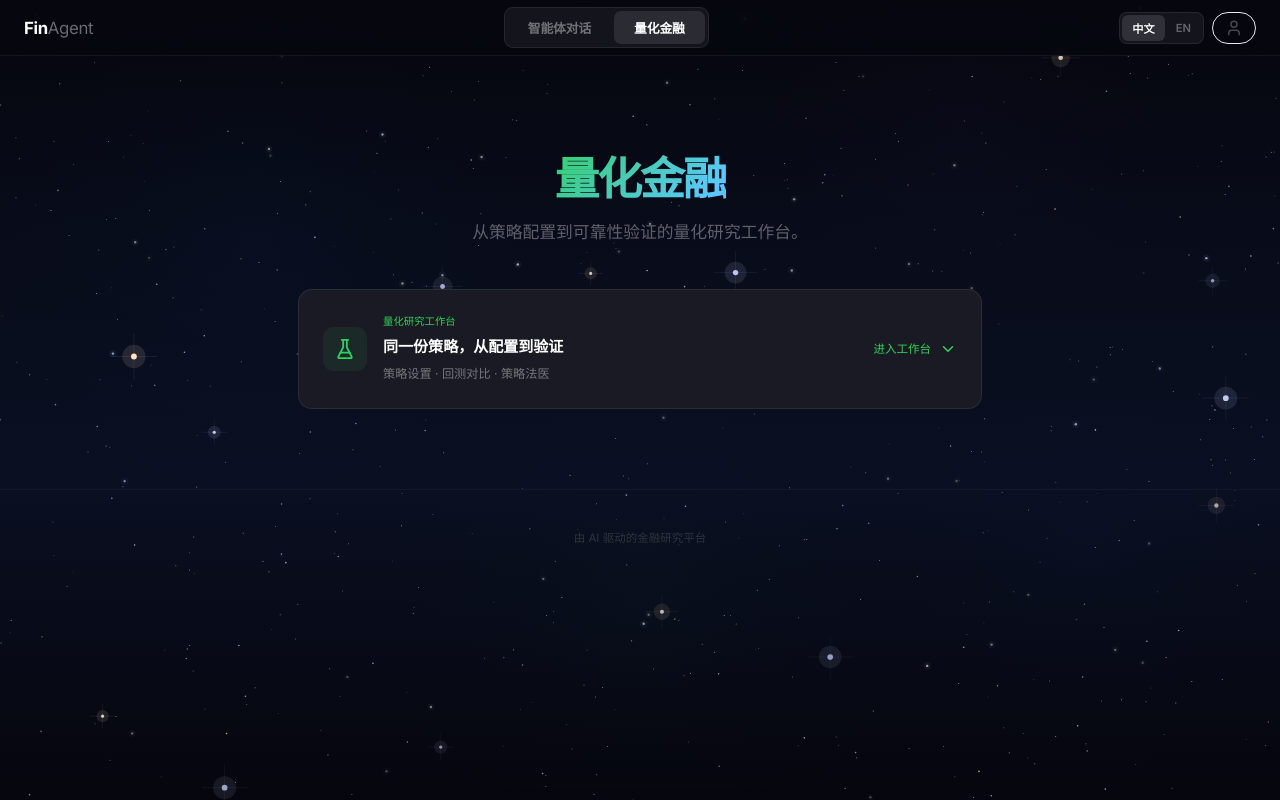
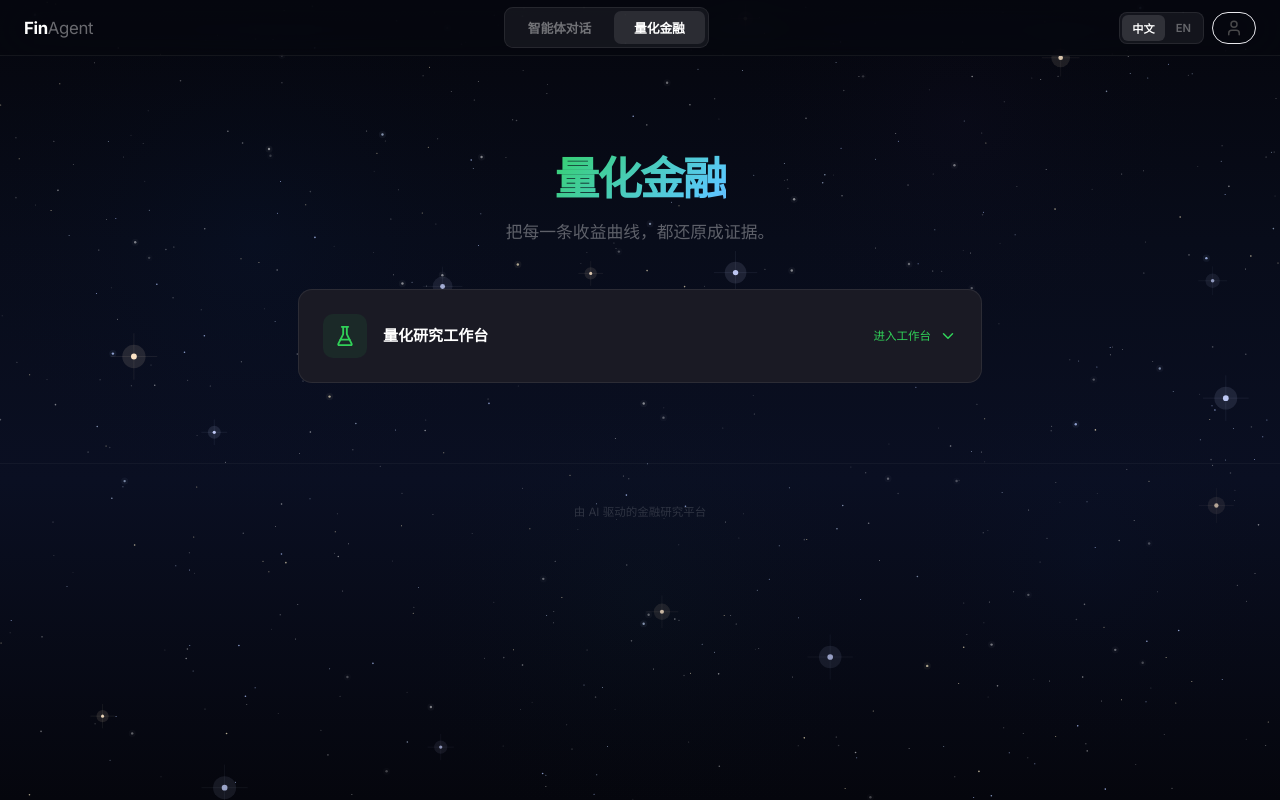
Before and after one commit to wearebes/fin-agent, a React (Vite) app in the folder frontend/: page /#/quant in a window 1280 px wide. Built offline with nearby package versions, Linux system fonts and the light colour scheme.

Commit message:
style: simplify quant workspace copy

```diff
--- a/frontend/src/components/QuantForensics.tsx
+++ b/frontend/src/components/QuantForensics.tsx
@@ -28,14 +28,11 @@ const copy = {
     eyebrow: '策略法医',
     tabSetup: '策略设置', tabBacktest: '回测对比', tabForensics: '策略法医',
     backtestEmpty: '先完成策略设置并运行回测。', forensicsEmpty: '先运行回测，策略法医才有证据可检查。',
-    desc: '用真实历史行情检查未来数据泄漏、过拟合、参数脆弱性、交易成本、市场状态依赖与伪 Alpha。',
-    guardrail: 'AI 只解释证据，不改写回测数字', configure: '送检策略',
-    configureDesc: '选择一个可复现策略模板，设定参数后启动完整审计。',
+    configure: '策略设置',
     ticker: '标的代码', benchmark: '基准', period: '历史区间', cost: '单边交易成本',
     windows: '参数窗口', fast: '快速', slow: '慢速', run: '开始策略尸检',
     running: '正在获取行情并审计…', presets: '策略模板', introTitle: '检查范围',
     evidenceNames: ['未来数据泄漏', '过拟合', '参数敏感性', '交易成本', '市场状态', 'Alpha 真实性'],
-    introDesc: '系统使用滞后一日的信号执行回测，并用锁定规则完成诊断。最终输出不是买卖建议，而是一份可复核的策略可靠性报告。',
     reliability: '策略可信度', annualized: '年化收益', drawdown: '最大回撤',
     sharpe: '夏普比率', alpha: '年化 Alpha', curve: '净值证据', strategy: '策略',
     base: '基准', checks: '法医检查', sensitivity: '参数敏感度', costs: '成本压力测试',
@@ -47,14 +44,11 @@ const copy = {
     eyebrow: 'Quant Forensics',
     tabSetup: 'Strategy setup', tabBacktest: 'Backtest comparison', tabForensics: 'Strategy forensics',
     backtestEmpty: 'Set up a strategy and run a backtest first.', forensicsEmpty: 'Run a backtest first so the forensic checks have evidence.',
-    desc: 'Audit look-ahead leakage, overfitting, parameter fragility, costs, regime dependence, and false alpha on real historical prices.',
-    guardrail: 'AI explains evidence; it cannot rewrite backtest numbers', configure: 'Submit a strategy',
-    configureDesc: 'Pick a reproducible template, set its parameters, and run the locked audit.',
+    configure: 'Strategy setup',
     ticker: 'Ticker', benchmark: 'Benchmark', period: 'History', cost: 'One-way cost',
     windows: 'Parameter windows', fast: 'Fast', slow: 'Slow', run: 'Start autopsy',
     running: 'Fetching prices and auditing…', presets: 'Templates', introTitle: 'Audit coverage',
     evidenceNames: ['Leakage', 'Overfitting', 'Sensitivity', 'Costs', 'Regimes', 'Alpha'],
-    introDesc: 'Signals are lagged by one session and every diagnosis follows locked rules. The output is an inspectable reliability report, not trading advice.',
     reliability: 'Reliability', annualized: 'Annual return', drawdown: 'Max drawdown',
     sharpe: 'Sharpe ratio', alpha: 'Annual alpha', curve: 'Equity evidence', strategy: 'Strategy',
     base: 'Benchmark', checks: 'Forensic checks', sensitivity: 'Parameter sensitivity',
@@ -161,7 +155,7 @@ export default function QuantWorkbench() {
 
       {activeTab === 'setup' && <section className="qf-shell" role="tabpanel">
         <form className="qf-panel qf-form" onSubmit={submit}>
-          <div className="qf-panel-heading"><div><span>01 / INTAKE</span><h2>{labels.configure}</h2><p>{labels.configureDesc}</p></div><FlaskConical size={24} /></div>
+          <div className="qf-panel-heading"><h2>{labels.configure}</h2><FlaskConical size={24} /></div>
           <label className="qf-label">{labels.presets}</label>
           <div className="qf-template-grid">
             {templates.map((template) => <button type="button" key={template.kind} onClick={() => selectTemplate(template.kind)} className={form.strategy === template.kind ? 'active' : ''}><Activity size={16} /><span>{template[lang]}</span></button>)}
@@ -206,12 +200,9 @@ function Intro({ labels }: { labels: Labels }) {
   return (
     <div className="qf-panel qf-intro">
       <h2>{labels.introTitle}</h2>
-      <p>{labels.desc}</p>
       <div className="qf-intro-list">
         {labels.evidenceNames.map((item) => <div key={item}><CheckCircle2 size={14} />{item}</div>)}
       </div>
-      <p>{labels.introDesc}</p>
-      <p className="qf-note"><ShieldCheck size={16} />{labels.guardrail}</p>
     </div>
   )
 }
--- a/frontend/src/components/QuantView.tsx
+++ b/frontend/src/components/QuantView.tsx
@@ -21,11 +21,7 @@ export default function QuantView() {
         <details className="quant-workbench">
           <summary>
             <span className="quant-workbench-icon"><FlaskConical size={22} /></span>
-            <span className="quant-workbench-copy">
-              <span className="quant-workbench-label">{t('quantWorkspaceKicker')}</span>
-              <strong>{t('quantWorkspaceTitle')}</strong>
-              <span className="quant-workbench-desc">{t('quantWorkspaceDesc')}</span>
-            </span>
+            <strong className="quant-workbench-title">{t('quantWorkspaceTitle')}</strong>
             <span className="quant-workbench-toggle">
               <span className="quant-workbench-expand">{t('quantWorkspaceExpand')}</span>
               <span className="quant-workbench-collapse">{t('quantWorkspaceCollapse')}</span>
--- a/frontend/src/i18n.ts
+++ b/frontend/src/i18n.ts
@@ -64,12 +64,10 @@ export const D: Dict = {
   // quant
   quantTitle: { zh: '量化金融', en: 'Quant Finance' },
   quantDesc: {
-    zh: '从策略配置到可靠性验证的量化研究工作台。',
-    en: 'A quantitative research workbench from strategy setup to reliability checks.',
+    zh: '把每一条收益曲线，都还原成证据。',
+    en: 'Turn every return curve back into evidence.',
   },
-  quantWorkspaceKicker: { zh: '量化研究工作台', en: 'Quant Research Workbench' },
-  quantWorkspaceTitle: { zh: '同一份策略，从配置到验证', en: 'One strategy, from setup to validation' },
-  quantWorkspaceDesc: { zh: '策略设置 · 回测对比 · 策略法医', en: 'Strategy setup · Backtest comparison · Strategy forensics' },
+  quantWorkspaceTitle: { zh: '量化研究工作台', en: 'Quant Research Workbench' },
   quantWorkspaceExpand: { zh: '进入工作台', en: 'Open workbench' },
   quantWorkspaceCollapse: { zh: '收起工作台', en: 'Collapse workbench' },
 
--- a/frontend/src/index.css
+++ b/frontend/src/index.css
@@ -1946,10 +1946,7 @@ button {
   color: var(--green);
   background: rgba(48, 209, 88, .08);
 }
-.quant-workbench-copy { display: flex; flex: 1; flex-direction: column; gap: 7px; min-width: 0; }
-.quant-workbench-label { color: var(--green); font-size: .65rem; }
-.quant-workbench-copy strong { color: #fff; font-size: .94rem; font-weight: 700; }
-.quant-workbench-desc { color: rgba(255, 255, 255, .4); font-size: .76rem; line-height: 1.55; }
+.quant-workbench-title { flex: 1; color: #fff; font-size: .94rem; font-weight: 700; }
 .quant-workbench-toggle { display: flex; align-items: center; gap: 8px; color: var(--green); font-size: .72rem; white-space: nowrap; }
 .quant-workbench-toggle svg { transition: transform .2s ease; }
 .quant-workbench-collapse, .quant-workbench[open] .quant-workbench-expand { display: none; }
@@ -2130,7 +2127,6 @@ button {
   .user-btn { padding: 6px 8px; }
   .quant-workbench > summary { flex-wrap: wrap; gap: 12px; padding: 20px; }
   .quant-workbench-icon { display: none; }
-  .quant-workbench-copy { flex-basis: 100%; }
   .qf-tabs { width: 100%; justify-content: center; }
   .qf-tabs button { flex: 1; padding-inline: 7px; }
   .qf-page { padding: 18px 0 0; }
```
